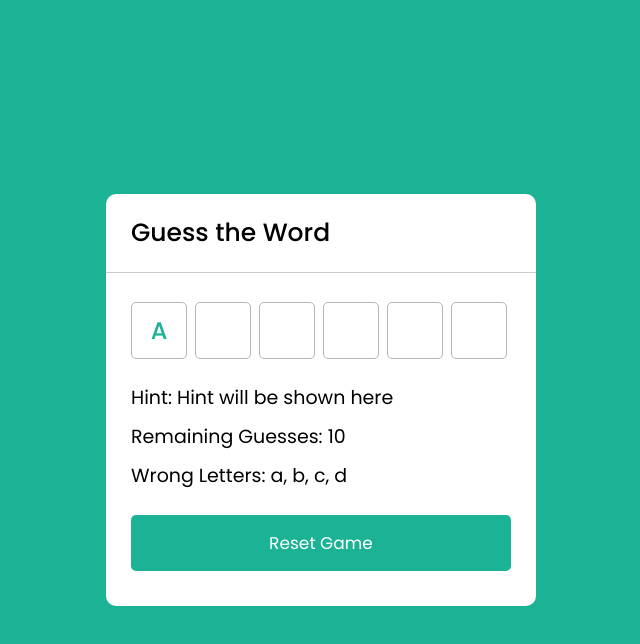
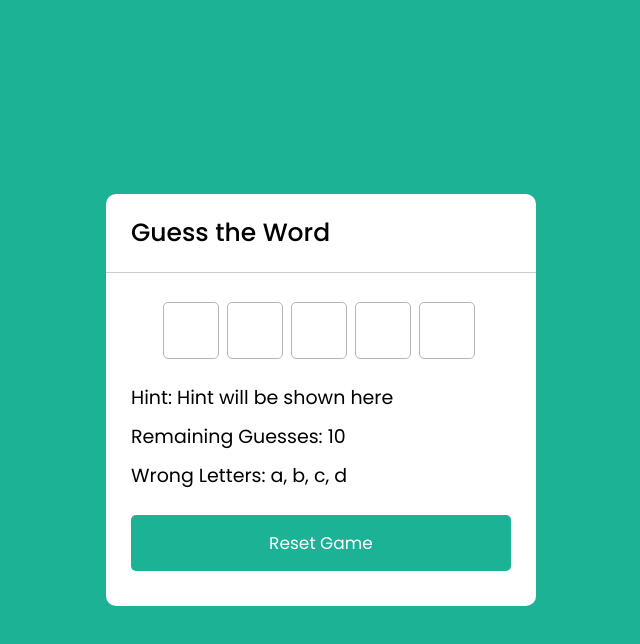
Before and after one commit to githubarj/Word-Guessing-Game, a plain HTML site: page index.html in a window 1280 px wide. Both pictures are taken after a click on the button "Reset Game". Shown: the whole page, without its empty margins (319-959 px from the left). Drawn offline with Linux system fonts and the light colour scheme.

Commit message:
getting random word from word list done

```diff
--- a/index.html
+++ b/index.html
@@ -9,6 +9,10 @@
     <!-- css -->
     <link rel="stylesheet" href="index.css" />
 
+    <!-- in order for js object to be accesible -->
+    <script src="./js/word.js"></script>
+
+
     <title>Guess a word hame in JavaScript | Githubarj</title>
   </head>
 
@@ -17,13 +21,7 @@
       <h1>Guess the Word</h1>
       <div class="content">
         <div class="inputs">
-          <!-- diabled means you cant use them  -->
-          <input type="text" value="A" disabled />
-          <input type="text" disabled />
-          <input type="text" disabled />
-          <input type="text" disabled />
-          <input type="text" disabled />
-          <input type="text" disabled />
+
         </div>
         <div class="details">
           <p class="hint">Hint: <span>Hint will be shown here</span></p>
@@ -35,8 +33,8 @@
     </div>
 
     <!-- js -->
+
     <script src="./js/index.js"></script>
-    <script src="./js/word.js"></script>
 
   </body>
 </html>
--- a/js/index.js
+++ b/js/index.js
@@ -0,0 +1,28 @@
+const inputs = document.querySelector(".inputs");
+const resetBtn = document.querySelector(".reset-btn");
+
+
+// checking if we are on serverside on client side javascript
+// if (typeof window !== "undefined") {
+//   console.log("You are on the browser");
+// } else {
+//   console.log("You are on the server");
+// }
+
+resetBtn.addEventListener("click", () => {
+  // getting a random object from the wordlist
+  let randObj = wordList[Math.floor(Math.random() * wordList.length)];
+
+  // getting a random word from the object attained above using the key
+  // let word = randObj.word;
+  // using object destructuring since we are naming it the same as its key
+  let { word } = randObj;
+
+  console.log(word);
+
+  inputs.innerHTML = ``
+  for (letter of word) {
+    inputs.innerHTML += `<input type="text" disabled /> `;
+  }
+
+})
```
Also changed, not shown: js/word.js (+7 -1 lines), index.css (line endings or trailing spaces), 1 other file.
